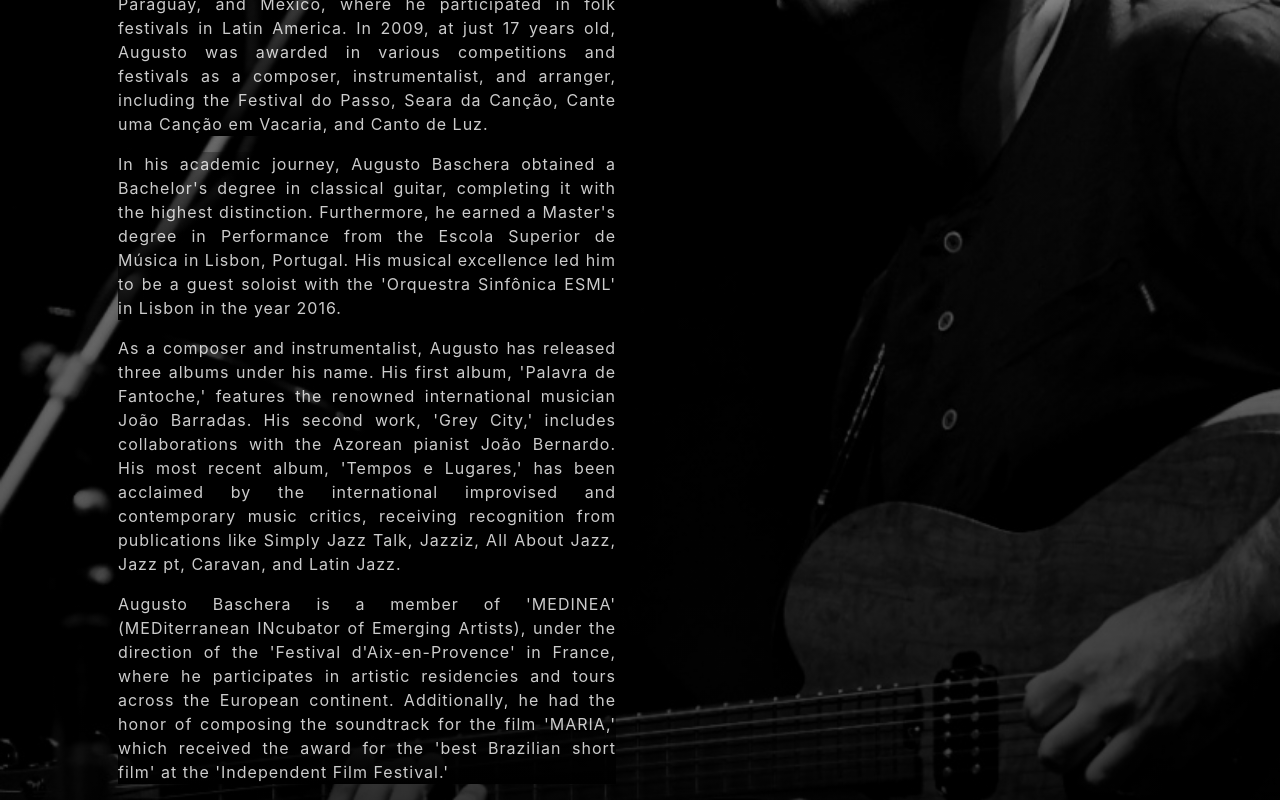
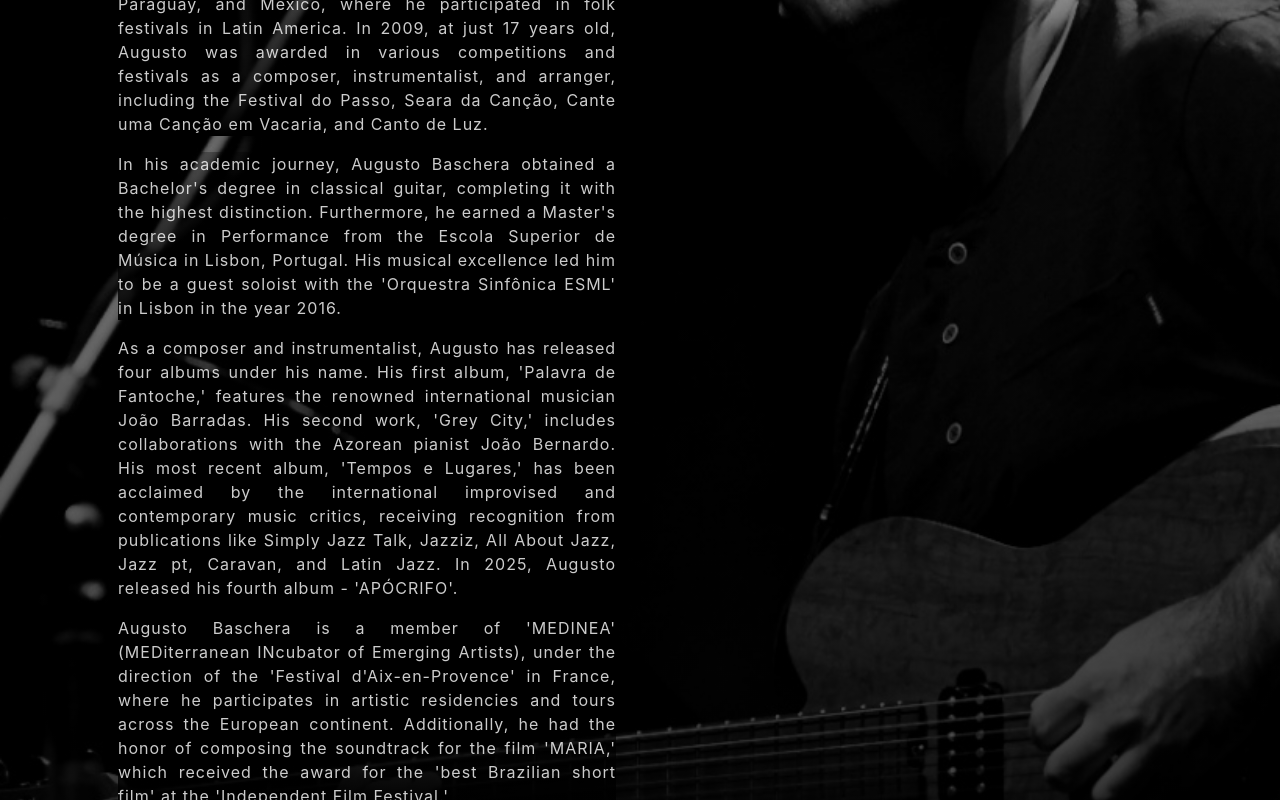
Before and after one commit to IsabelaBianchi/artist, a Next.js app: page /bio in a window 1280 px wide. Shown: the part 520-1320 px from the top of the page. Built offline with nearby package versions, Linux system fonts and the light colour scheme.

Commit message:
UPDATE BIO

```diff
--- a/locales/en.js
+++ b/locales/en.js
@@ -5,7 +5,7 @@ export default {
     about_biografy_1: "Augusto Baschera, born in Ibiaçá-RS, in the south of Brazil, began his musical journey remarkably at the age of 4, immersed in a family that breathes music. This early influence played a fundamental role in his artistic development. Augusto's path is an inspiring journey of dedication, intensive practice, and a passion for music, with a commitment to convey emotion through his performances.",
     about_biografy_2: "At the age of 14, still young, he internationalized his music, taking it to countries such as Argentina, Uruguay, Paraguay, and Mexico, where he participated in folk festivals in Latin America. In 2009, at just 17 years old, Augusto was awarded in various competitions and festivals as a composer, instrumentalist, and arranger, including the Festival do Passo, Seara da Canção, Cante uma Canção em Vacaria, and Canto de Luz.",
     about_biografy_3: "In his academic journey, Augusto Baschera obtained a Bachelor's degree in classical guitar, completing it with the highest distinction. Furthermore, he earned a Master's degree in Performance from the Escola Superior de Música in Lisbon, Portugal. His musical excellence led him to be a guest soloist with the 'Orquestra Sinfônica ESML' in Lisbon in the year 2016.",
-    about_biografy_4: "As a composer and instrumentalist, Augusto has released three albums under his name. His first album, 'Palavra de Fantoche,' features the renowned international musician João Barradas. His second work, 'Grey City,' includes collaborations with the Azorean pianist João Bernardo. His most recent album, 'Tempos e Lugares,' has been acclaimed by the international improvised and contemporary music critics, receiving recognition from publications like Simply Jazz Talk, Jazziz, All About Jazz, Jazz pt, Caravan, and Latin Jazz.",
+    about_biografy_4: "As a composer and instrumentalist, Augusto has released four albums under his name. His first album, 'Palavra de Fantoche,' features the renowned international musician João Barradas. His second work, 'Grey City,' includes collaborations with the Azorean pianist João Bernardo. His most recent album, 'Tempos e Lugares,' has been acclaimed by the international improvised and contemporary music critics, receiving recognition from publications like Simply Jazz Talk, Jazziz, All About Jazz, Jazz pt, Caravan, and Latin Jazz. In 2025, Augusto released his fourth album - 'APÓCRIFO'.",
     about_biografy_5: "Augusto Baschera is a member of 'MEDINEA' (MEDiterranean INcubator of Emerging Artists), under the direction of the 'Festival d'Aix-en-Provence' in France, where he participates in artistic residencies and tours across the European continent. Additionally, he had the honor of composing the soundtrack for the film 'MARIA,' which received the award for the 'best Brazilian short film' at the 'Independent Film Festival.'",
     about_biografy_6: "Another notable aspect of his work is the development of the distance music teaching application and tool called 'Nosso Folclore App,' which was awarded in the 'Edital Criação e Formação Diversidade das Culturas' (Cultural Diversity Creation and Training Announcement).",
     about_biografy_7: "Augusto Baschera's music has already resonated in countries such as Argentina, Brazil, Canada, Spain, France, England, Italy, and Portugal. He has had the opportunity to perform in the most prestigious concert halls in cities like Buenos Aires, Montevideo, Zacatecas, Lisbon, Madrid, Barcelona, Salamanca, Sardinia, Paris, and London, thus leaving his mark on the music scene.",
--- a/locales/pt.js
+++ b/locales/pt.js
@@ -5,7 +5,7 @@ export default {
     about_biografy_1: 'Augusto Baschera, natural de Ibiaçá-RS, no sul do Brasil, iniciou sua jornada musical de forma notável aos 4 anos, imerso em uma família que respira música. Essa influência precoce desempenhou um papel fundamental em seu desenvolvimento artístico. A trajetória de Augusto é uma inspiradora jornada de dedicação, prática intensiva e paixão pela música, com o compromisso de transmitir emoção por meio de suas performances.',
     about_biografy_2 : "Aos 14 anos, ainda jovem, ele internacionalizou sua música, levando-a a países como Argentina, Uruguai, Paraguai e México, onde participou de festivais folclóricos na América Latina. Em 2009, com apenas 17 anos, Augusto foi premiado em diversos concursos e festivais como compositor, instrumentista e arranjador, incluindo o Festival do Passo, Seara da Canção, Cante uma Canção em Vacaria e Canto de Luz",
     about_biografy_3: "Em sua jornada acadêmica, Augusto Baschera obteve o grau de Bacharel em violão clássico, concluindo-o com a maior distinção. Além disso, ele conquistou o título de Mestre em Performance pela Escola Superior de Música de Lisboa, Portugal. Sua excelência musical o levou a ser solista convidado da 'Orquestra Sinfônica ESML' em Lisboa no ano de 2016",
-    about_biografy_4: "Como compositor e instrumentista, Augusto lançou três álbuns em seu nome. Seu primeiro álbum, 'Palavra de Fantoche', conta com a participação do renomado músico internacional, João Barradas. Seu segundo trabalho, 'Grey City', apresenta colaborações com o pianista açoriano João Bernardo. Seu álbum mais recente, 'Tempos e Lugares', tem sido aclamado pela crítica internacional de música improvisada e contemporânea, recebendo reconhecimento de publicações como Simply Jazz Talk, Jazziz, All About Jazz, Jazz pt, Caravan e Latin Jazz",
+    about_biografy_4: "Como compositor e instrumentista, Augusto lançou quatro álbuns em seu nome. Seu primeiro álbum, 'Palavra de Fantoche', conta com a participação do renomado músico internacional, João Barradas. Seu segundo trabalho, 'Grey City', apresenta colaborações com o pianista açoriano João Bernardo. 'Tempos e Lugares', tem sido aclamado pela crítica internacional de música improvisada e contemporânea, recebendo reconhecimento de publicações como Simply Jazz Talk, Jazziz, All About Jazz, Jazz pt, Caravan e Latin Jazz. Em 2025, Augusto lançou seu quarto álbum - 'APÓCRIFO'.",
     about_biografy_5: "Augusto Baschera é membro do 'MEDINEA' (MEDiterranean INcubator of Emerging Artists), sob a direção do 'Festival d'Aix-en-Provence' na França, onde participa de residências artísticas e digressões pelo continente europeu. Além disso, ele teve a honra de compor a trilha sonora do filme 'MARIA', que recebeu o prêmio de 'melhor curta' brasileiro no 'Independent Film Festival'.",
     about_biografy_6:"Outro aspecto notável de seu trabalho é o desenvolvimento do aplicativo e ferramenta de ensino musical a distância chamada 'Nosso Folclore App', que foi premiado no 'Edital Criação e Formação Diversidade das Culturas'.",
     about_biografy_7:"A música de Augusto Baschera já ecoou em países como Argentina, Brasil, Canadá, Espanha, França e Inglaterra, Itália e Portugal. Ele teve a oportunidade de se apresentar nas mais prestigiadas salas de concerto, em cidades como Buenos Aires, Montevideo, Zacatecas, Lisboa, Madrid, Barcelona, Salamanca, Sardenha, Paris e Londres, marcando assim sua presença no cenário musical",
```
